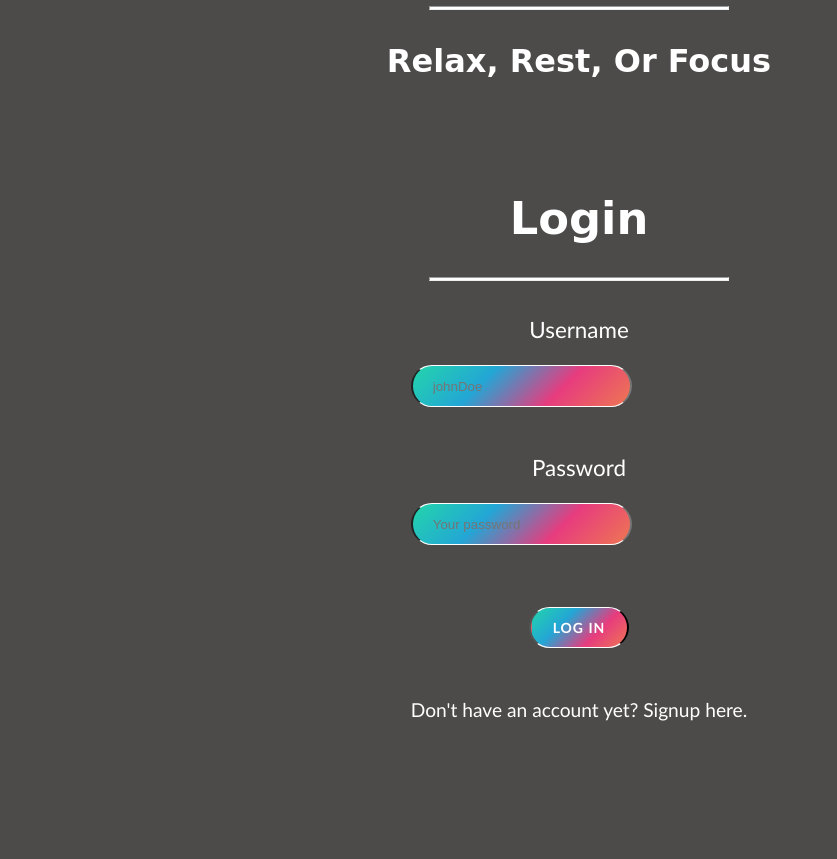
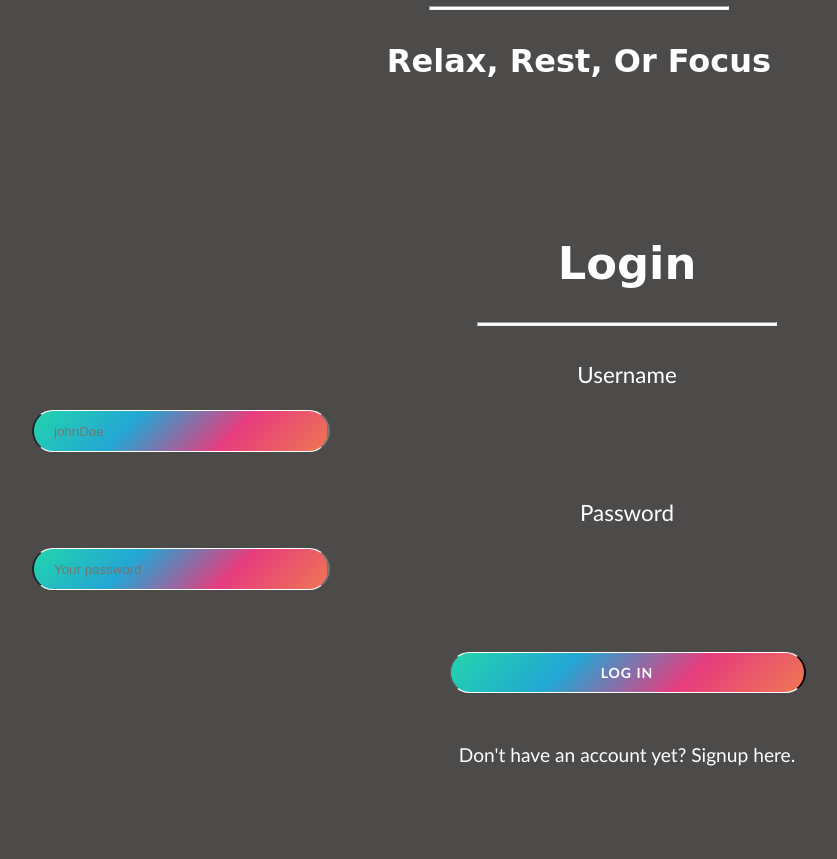
Before and after one commit to AlteredArt/Breathe, a PHP site: page /register.php in a window 1280 px wide; the page is wider, and only the part inside the window is pictured. Shown: the part 298-1157 px from the top of that part, without its empty margins (61-898 px from the left). Before the commit the page ends 1019 px from the top of that part, so only its background shows below. Run offline with PHP 8.4, Linux system fonts and the light colour scheme; some libraries are stand-ins or nearby versions; some web fonts are replaced.

Commit message:
move along

```diff
--- a/Edit/assets/css/Master/4main.css
+++ b/Edit/assets/css/Master/4main.css
@@ -36,12 +36,10 @@ hr {
 button {
 	cursor: pointer;
     background: linear-gradient(-45deg, var(--bg1), var(--bg2), var(--bg3), var(--bg4));
-    /* background: darkblue; */
     animation: gradient 15s ease infinite;
     color: var(--primary);
     border-bottom: 1px solid var(--primary);
     border-top: 1px solid var(--primary);
-    /* background-color: transparent; */
     border-radius: 250px;
     color: var(--primary);
     display: block;
@@ -62,7 +60,7 @@ input {
     margin: 12px auto;
     height: 27px;
     line-height: 27px;
-    /* width: 25%; */
+    width: 25%;
     background: linear-gradient(-45deg, var(--bg1), var(--bg2), var(--bg3), var(--bg4));
     animation: gradient 15s ease infinite;
 }
--- a/Edit/assets/css/Master/register.css
+++ b/Edit/assets/css/Master/register.css
@@ -2,22 +2,13 @@
 >>> REGISTER
 --------------------------------------------------------------*/
 
-/*
-.login-container {
-    display: flex;
-    flex-direction: column;
-    justify-content: center;
-    align-items: center;
-} */
-
-/* fix this as well */
 
 .form-container {
-    /* width: 100vw; */
-    /* padding: 45px; */
+    width: 100vw;
+    padding: 45px;
 
 
-    /* margin: 0 auto; */
+     margin: 0 auto;
 }
 
 .form-container label {
```
